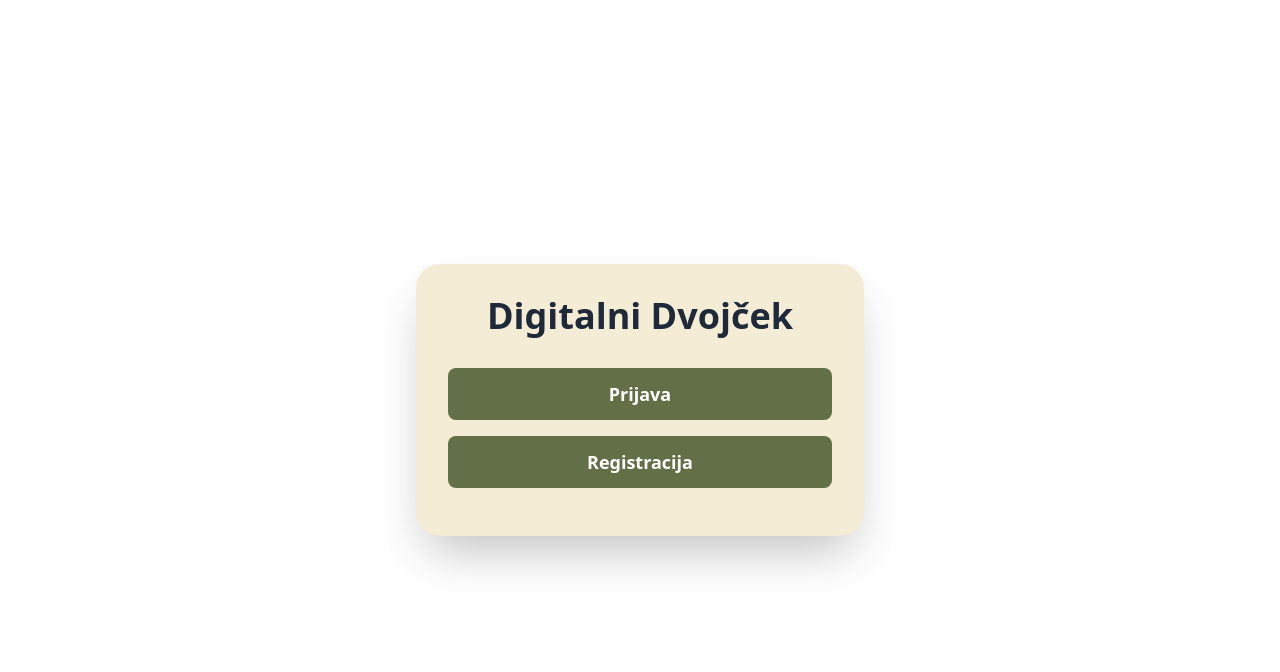
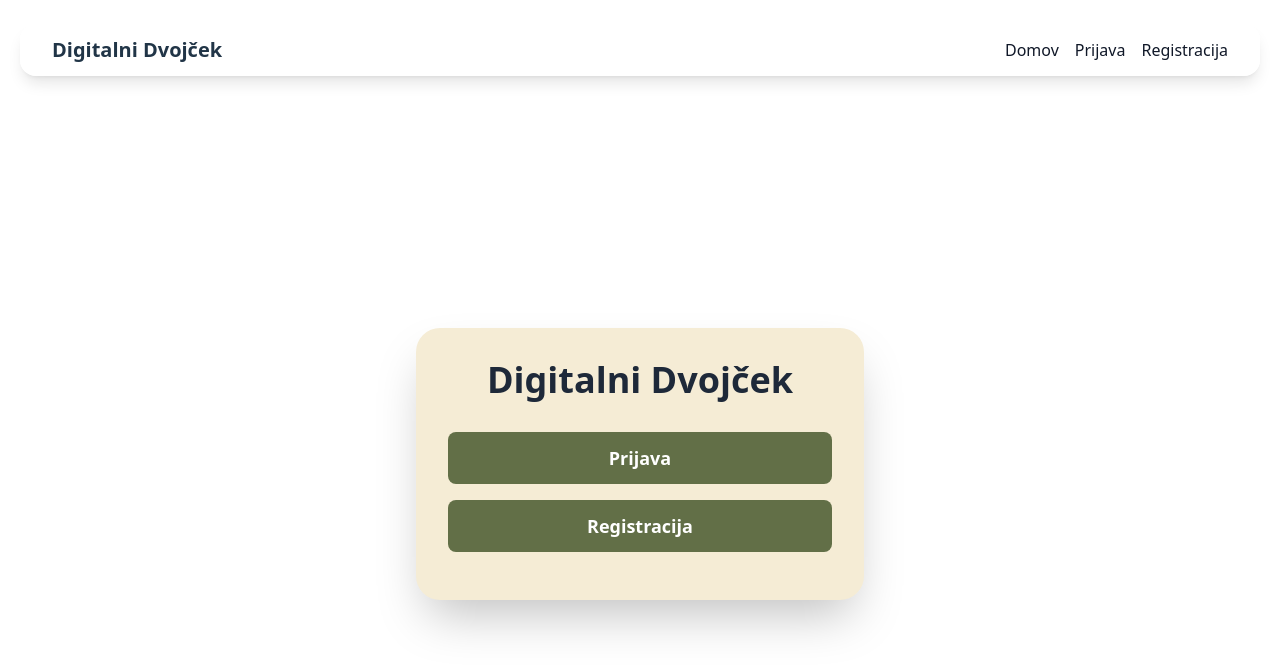
Before and after one commit to tomlidobnik/FERI-Digitalni-dvojcek, a React (Vite) app in the folder frontend/: page / in a window 1280 px wide. Shown: the top 672 px of the page. Built offline with nearby package versions, Linux system fonts and the light colour scheme.

Commit message:
feat: Navigacijska vrstica (SCRUM-121)

```diff
--- a/frontend/src/pages/home/App.jsx
+++ b/frontend/src/pages/home/App.jsx
@@ -5,9 +5,28 @@ import Cookies from 'js-cookie';
 function App() {
     const token = Cookies.get("token");
 
-    return (
-        <div className="flex flex-col items-center justify-center h-screen bg-gradient-to-br">
-            <div className="flex flex-col p-8 bg-primary rounded-3xl shadow-2xl w-full max-w-md text-gray-800">
+     return (
+    <div className="min-h-screen bg-gradient-to-br">
+        {/* Navbar */}
+        <nav className="fixed top-6 left-5 right-5 bg-white/60 backdrop-blur-md rounded-2xl shadow-lg flex items-center justify-between px-8 py-3">
+            <div className="text-xl font-bold">
+                Digitalni Dvojček
+            </div>
+            <div className="flex space-x-4">
+                <Link to="/" className="text-gray-900 hover:text-quaternary font-medium transition">Domov</Link>
+                {token ? (
+                    <Link to="/logout" className="text-gray-900 hover:text-quaternary font-medium transition">Odjava</Link>
+                ) : (
+                    <>
+                        <Link to="/login" className="text-gray-900 hover:text-quaternary font-medium transition">Prijava</Link>
+                        <Link to="/register" className="text-gray-900 hover:text-quaternary font-medium transition">Registracija</Link>
+                    </>
+                )}
+            </div>
+        </nav>
+        {/* Main content */}
+        <div className="flex flex-col items-center justify-center h-[100vh]">
+            <div className="flex flex-col p-8 bg-primary rounded-3xl shadow-2xl w-full max-w-md text-gray-800 mt-32">
                 <h1 className="text-4xl font-bold text-center mb-8 ">Digitalni Dvojček</h1>
                 {token ?
                     <Link to="/logout" className="flex items-center justify-center w-full py-3 text-lg font-semibold rounded-lg bg-quaternary text-white">
@@ -25,7 +44,8 @@ function App() {
                 }
             </div>
         </div>
-    );
+    </div>
+);
 }
 
 export default App;
```
